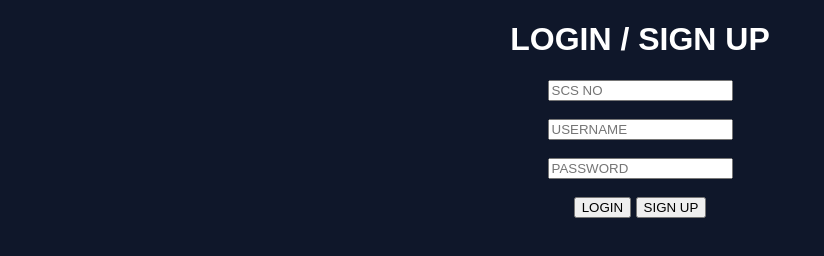
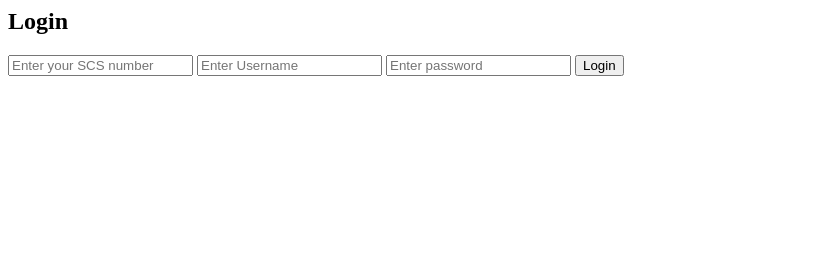
Before and after one commit to lokendra204/School_bussines, a plain HTML site: page index.html in a window 1280 px wide. Shown: the whole page, without its empty margins (0-824 px from the left). Drawn offline with Linux system fonts and the light colour scheme.

Commit message:
Update index.html

```diff
--- a/index.html
+++ b/index.html
@@ -1,65 +1,25 @@
-<!DOCTYPE html>
-<html>
-<head>
-    <title>LOGIN</title>
-    <meta name="viewport" content="width=device-width, initial-scale=1.0">
-</head>
-<body style="background:#0f172a;color:white;text-align:center;font-family:Arial">
+<div class="login-box">
+    <h2>Login</h2>
 
-<h1>LOGIN / SIGN UP</h1>
+    <input type="text" id="scs" placeholder="Enter your SCS number">
+    <input type="text" id="username" placeholder="Enter Username">
+    <input type="password" id="password" placeholder="Enter password">
 
-<input id="scs" placeholder="SCS NO"><br><br>
-<input id="username" placeholder="USERNAME"><br><br>
-<input id="pass" type="password" placeholder="PASSWORD"><br><br>
-
-<button onclick="login()">LOGIN</button>
-<button onclick="signup()">SIGN UP</button>
-
-<script src="https://www.gstatic.com/firebasejs/10.12.2/firebase-app-compat.js"></script>
-<script src="https://www.gstatic.com/firebasejs/10.12.2/firebase-database-compat.js"></script>
+    <button onclick="login()">Login</button>
+</div>
 
 <script>
-const firebaseConfig = {
-  apiKey: "AIzaSyA_0wFUxxNk3Dc8s3jYuUq85kEwYqoFLGw",
-  authDomain: "school-project-7beb3.firebaseapp.com",
-  databaseURL: "https://school-project-7beb3-default-rtdb.firebaseio.com/",
-  projectId: "school-project-7beb3"
-};
+function login(){
+    let scs = document.getElementById("scs").value;
+    let uname = document.getElementById("username").value;
+    let pass = document.getElementById("password").value;
 
-firebase.initializeApp(firebaseConfig);
-const db = firebase.database();
-
-function signup(){
-    let scs = scsInput();
-    let u = usernameInput();
-    let p = passInput();
-
-    db.ref("users/"+scs).set({
-        username:u,
-        password:p
-    });
-
-    alert("ACCOUNT CREATED");
+    if(scs && uname && pass){
+        localStorage.setItem("currentUser", scs);
+        localStorage.setItem(scs+"_username", uname);  // ✅ USERNAME SAVE
+        window.location.href = "dashboard.html";
+    } else {
+        alert("Please enter all details");
+    }
 }
-
-function login(){
-    let scs = scsInput();
-    let p = passInput();
-
-    db.ref("users/"+scs).once("value",snap=>{
-        if(snap.exists() && snap.val().password===p){
-            localStorage.setItem("currentUser",scs);
-            window.location.href="dashboard.html";
-        }else{
-            alert("WRONG DETAILS");
-        }
-    });
-}
-
-function scsInput(){ return document.getElementById("scs").value; }
-function usernameInput(){ return document.getElementById("username").value; }
-function passInput(){ return document.getElementById("pass").value; }
 </script>
-
-</body>
-</html>
```
